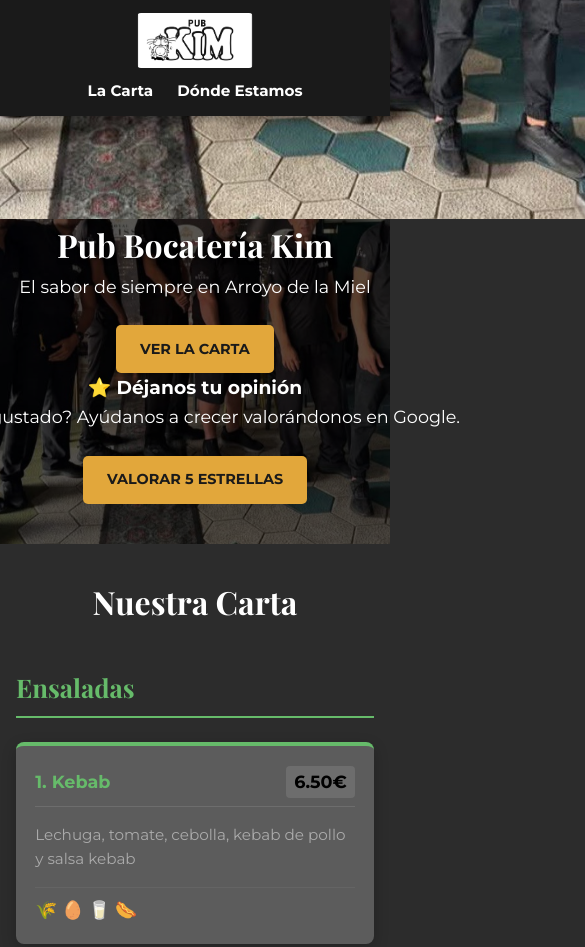
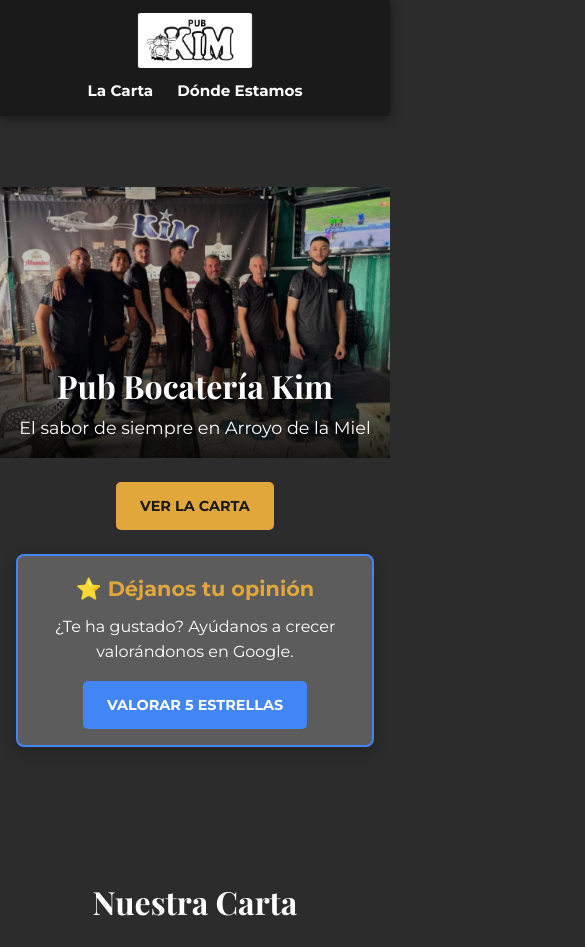
Before and after one commit to javiglez2/Proyecto-KIM, a plain HTML site: page index.html in a window 390 px wide. Shown: the top 947 px of the page, 585 px wide, since content can reach past the window. Drawn offline with nearby package versions, Linux system fonts and the light colour scheme.

Commit message:
Enhance scroll behavior and mobile styles
Added scroll snap behavior for sections and adjusted hero section height for mobile responsiveness.

```diff
--- a/style.css
+++ b/style.css
@@ -5,12 +5,22 @@
     --bg-color: #2c2c2c;
     --card-bg: #5c5c5c; /* Gris mucho más claro para las tarjetas */
     --white: #ffffff;
+    --nav-h: 110px; /* altura aproximada de la barra fija */
 }
 
 * {
     box-sizing: border-box;
     margin: 0;
     padding: 0;
+}
+
+/* Scroll por secciones (portada / carta / info) y la barra fija no tapa los títulos.
+   "proximity" = engancha solo cuando paras cerca del inicio de una sección,
+   así la carta (que es larga) se puede recorrer con total libertad. */
+html {
+    scroll-snap-type: y proximity;
+    scroll-behavior: smooth;
+    scroll-padding-top: var(--nav-h);
 }
 
 body {
@@ -84,8 +94,8 @@
 /* Cabecera (Hero Section) */
 .hero {
     position: relative;
-    height: 70vh;
-    min-height: 500px;
+    min-height: 100vh;
+    min-height: 100svh; /* Portada a pantalla completa */
     background-image: url('equipo.kim.jpeg');
     background-size: cover;
     background-position: center 15%;
@@ -93,8 +103,9 @@
     align-items: flex-end; /* Esto empuja el texto hacia la parte de abajo de la foto */
     justify-content: center;
     text-align: center;
-    margin-top: 60px;
-    padding-bottom: 4rem; /* Añade un margen para que no quede pegado al borde inferior */
+    padding-top: var(--nav-h); /* deja sitio a la barra fija */
+    padding-bottom: 4rem;
+    scroll-snap-align: start;
 }
 
 .hero-overlay {
@@ -291,6 +302,44 @@
     box-shadow: 0 5px 15px rgba(0,0,0,0.2);
 }
 
+/* Banner de valoración de Google (centrado) */
+.review-banner {
+    background: var(--card-bg);
+    border: 2px solid #4285F4; /* Borde azul para destacar */
+    border-radius: 8px;
+    box-shadow: 0 5px 15px rgba(0,0,0,0.2);
+    padding: 2rem;
+    margin-bottom: 3rem;
+    text-align: center;
+    display: flex;
+    flex-direction: column;
+    align-items: center;
+}
+
+.review-content h3 {
+    color: var(--primary-color);
+    margin-bottom: 0.5rem;
+    font-size: 1.3rem;
+}
+
+/* Botón especial para reseñas de Google */
+.review-box {
+    border: 2px solid #4285F4; /* Borde azul para destacar */
+}
+
+.review-btn {
+    margin-top: 1rem;
+    background-color: #4285F4; /* Azul Google */
+    color: #ffffff;
+    padding: 0.6rem 1.2rem;
+    font-size: 0.95rem;
+}
+
+.review-btn:hover {
+    background-color: #3367d6;
+    color: #ffffff;
+}
+
 .info-box h3 {
     color: var(--primary-color);
     margin-bottom: 1rem;
@@ -306,9 +355,64 @@
 }
 
 /* =========================================
+   PANELES (scroll por secciones)
+   ========================================= */
+.panel {
+    min-height: calc(100vh - var(--nav-h));
+    min-height: calc(100svh - var(--nav-h));
+    scroll-snap-align: start;
+}
+
+/* La foto <img> solo se usa en móvil (en ordenador la foto va de fondo) */
+.hero-photo {
+    display: none;
+}
+
+/* Banner de valoración dentro de la portada */
+.hero .review-banner {
+    max-width: 460px;
+    margin: 2rem auto 0;
+    padding: 1.2rem 1.5rem;
+}
+
+/* El texto del banner no debe heredar el tamaño grande de ".hero p" */
+.hero .review-content p {
+    font-size: 1rem;
+    margin-bottom: 0;
+}
+
+/* Último panel: info centrada y footer pegado abajo */
+.panel-info {
+    display: flex;
+    flex-direction: column;
+    justify-content: space-between;
+}
+
+.panel-info .container {
+    flex: 1;
+    width: 100%;
+    display: flex;
+    flex-direction: column;
+    justify-content: center;
+}
+
+.panel-info .info-section {
+    margin-top: 0;
+}
+
+.panel-info footer {
+    margin-top: 0;
+}
+
+/* =========================================
    ADAPTACIÓN PARA MÓVILES (RESPONSIVE)
    ========================================= */
 @media (max-width: 768px) {
+    /* Barra fija más alta en móvil */
+    :root {
+        --nav-h: 130px;
+    }
+
     /* 1. Barra de navegación: Centramos el logo y los enlaces */
     .nav-content {
         flex-direction: column;
@@ -327,13 +431,11 @@
 
     /* 2. Cabecera (Foto del equipo): Equilibrio de altura y encuadre para móvil */
     .hero {
-        height: 55vh; /* Altura intermedia y proporcionada */
-        min-height: 400px;
-        margin-top: 80px;
-        background-size: cover; /* Volvemos a cubrir el área para no dejar huecos */
-        background-position: center 10%; /* Enfocamos la parte superior central para salvar las caras */
+        min-height: 100svh; /* Portada a pantalla completa */
+        background-image: none; /* En móvil la foto va dentro del HTML (<img>) para verse completa */
+        background-color: var(--bg-color);
         padding-bottom: 2.5rem;
-        align-items: flex-end; /* Empujamos el texto hacia abajo del todo */
+        align-items: center; /* Todo el bloque centrado debajo de la barra */
     }
 
     .hero h1 {
@@ -345,6 +447,38 @@
         font-size: 1.1rem;
         margin-bottom: 1.5rem;
     }
+
+    /* Foto completa en móvil con el título DENTRO de la imagen */
+    .hero-overlay {
+        display: none; /* El oscurecido lo hace el degradado de .hero-text */
+    }
+    .hero-content {
+        width: 100%;
+        padding: 0;
+    }
+    .hero-photo {
+        display: block;
+        width: 100%;
+        height: auto;
+        filter: brightness(0.8);
+    }
+    .hero-title {
+        position: relative;
+    }
+    .hero-text {
+        position: absolute;
+        left: 0;
+        right: 0;
+        bottom: 0;
+        padding: 3rem 1rem 1rem;
+        background: linear-gradient(to top, rgba(0, 0, 0, 0.85), rgba(0, 0, 0, 0));
+    }
+    .hero-text p {
+        margin-bottom: 0;
+    }
+    .hero-actions {
+        padding: 1.5rem 1rem 0;
+    }
     .btn {
         padding: 0.8rem 1.5rem;
         font-size: 0.9rem;
@@ -353,6 +487,14 @@
     /* 3. Carta y Tarjetas: Ajustamos márgenes para aprovechar la pantalla */
     .container {
         padding: 2rem 1rem; /* Reducimos los márgenes laterales */
+    }
+    .review-banner {
+        padding: 1.5rem 1rem;
+        margin-bottom: 2rem;
+    }
+    .hero .review-banner {
+        margin: 1.5rem auto 0;
+        padding: 1rem;
     }
     .section-title {
         font-size: 2rem;
```
